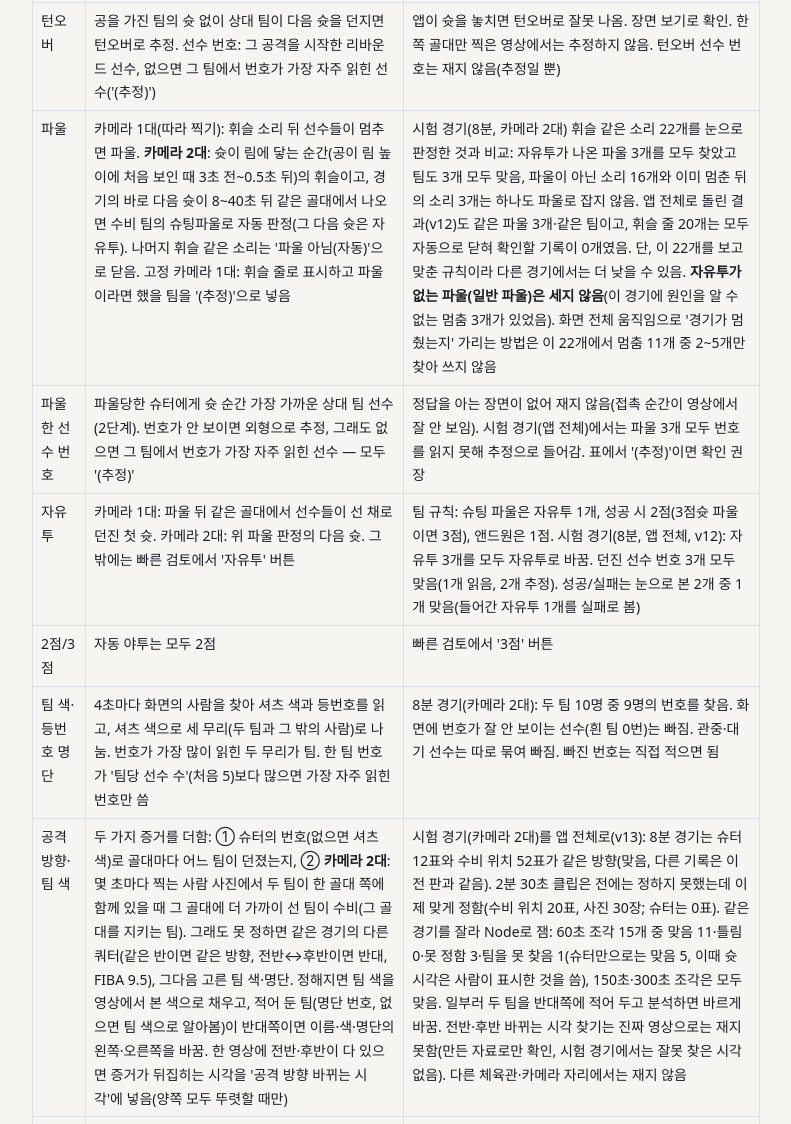
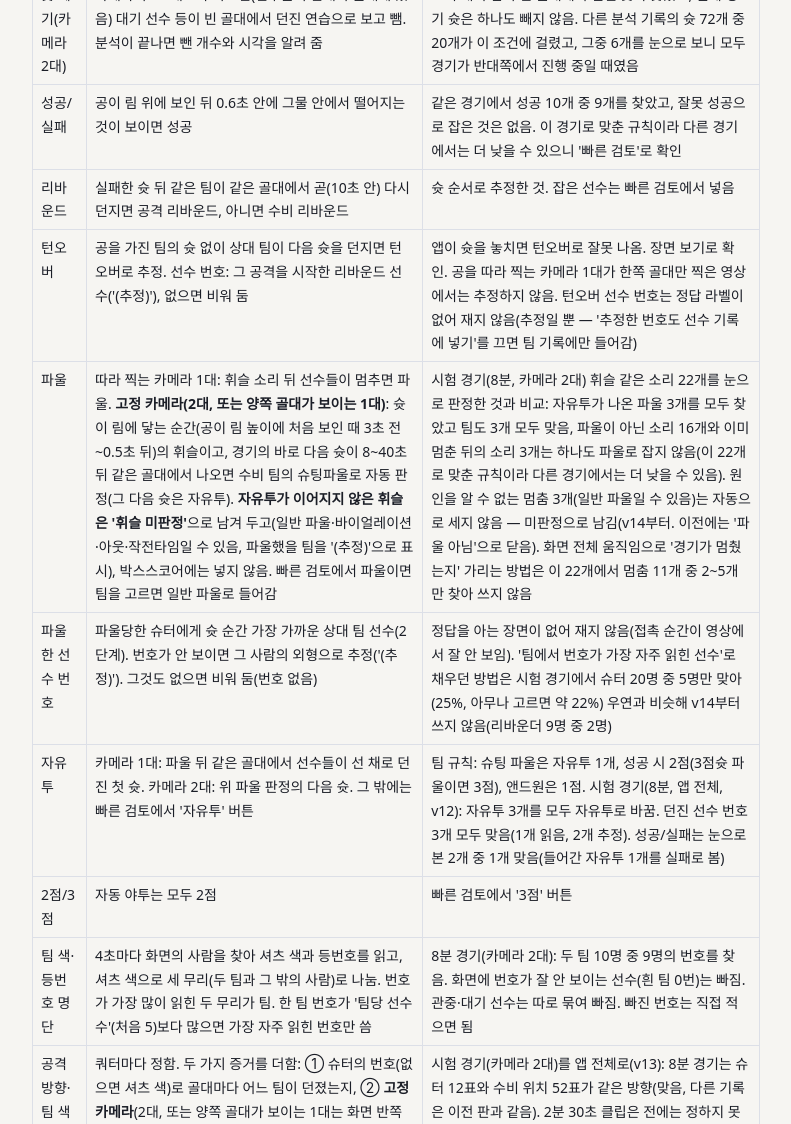
Before and after one commit to Goatkimtae/basketball-boxscore, a plain HTML site: page hoopstat/사용법.html in a window 1280 px wide. Shown: the part 2970-4094 px from the top of the page, without its empty margins (244-1035 px from the left). Drawn offline with Linux system fonts and the light colour scheme.

Commit message:
Guide: measured both-hoops camera (stand-in video), fouls left undecided, fallback numbers dropped, team colour from busy pictures
Co-Authored-By: Claude Opus 5.5 <noreply@anthropic.com>
Claude-Session: https://claude.ai/code/session_01PBFYGk6bifHLwkXuRspnaj

```diff
--- a/hoopstat/사용법.html
+++ b/hoopstat/사용법.html
@@ -84,16 +84,17 @@
     <tr><th>항목</th><th>방식</th><th>확인 결과와 한계</th></tr>
     <tr><td>골대 위치</td><td>체육관 설정의 골대 그림과 같은 곳을 매 장면 찾음</td><td>고정 카메라 2대 경기에서 99% 이상 찾음. 체육관이나 카메라 자리가 바뀌면 설정을 새로 만들어야 함. 골대 표시 때 누른 곳 가까이(좌우 30칸·위아래 24칸, 화면 폭 768 기준)의 주황·빨간 림을 찾아 한가운데로 옮김(끌 수 있음). 시험 영상 2분 30초: 림에서 12칸 위·아래·왼쪽·오른쪽을 눌러도 바르게 누른 것과 같은 슛 13개를 찾음(옮기기 전에는 4~5개). 림을 못 찾으면 누른 곳을 그대로 쓰고 그렇다고 알려 줌</td></tr>
     <tr><td>슛 시도</td><td>골대 근처에서 주황색으로 움직이는 공이 림 높이 이상 올라간 구간</td><td>고정 카메라 원본(8분 경기): 찾은 41개 중 39~40개가 실제 슛. 놓친 슛이 얼마나 되는지는 전부 세어 보지 못함. 밴드 화질 영상: 실제 슛 29개 중 12개만 찾음</td></tr>
+    <tr><td>양쪽 골대가 함께 보이는 카메라 1대</td><td>체육관 설정에서 한 영상의 두 림을 모두 표시하면, 두 골대를 같은 장면에서 따로따로 분석(골대마다 공·슛·성공 판정). 두 골대에서 1초 안에 같이 잡힌 슛은 하나만 남김. 분석 끝에 골대별로 보인 비율을 알려 줌</td><td>이런 영상이 없어, 시험 경기의 두 카메라 영상을 반씩 잘라 붙인 영상(한 화면에 두 림)으로 잼(Node): 이전 방식(한 장면에 골대 하나)은 슛 14개만 찾았고 왼쪽 골대 슛은 0개. 이제 42개를 찾아 그중 39개가 카메라 2대로 찾은 41개와 같음(카메라 2대에만 있는 것 2, 이 방식에만 있는 것 3), 성공/실패는 39개 중 38개가 같음. 실제로 한 대로 찍은 영상(골대가 작게 보임)에서는 재지 않음 — 정확도가 더 낮을 수 있음. 빈 골대 연습 슛 빼기는 카메라 2대에서만 됨</td></tr>
     <tr><td>연습 슛 빼기(카메라 2대)</td><td>슛 3초 전~1초 뒤에 그 골대 카메라의 움직임이 반대쪽 카메라의 0.4배보다 작으면(선수들이 반대쪽 골대에 있음) 대기 선수 등이 빈 골대에서 던진 연습으로 보고 뺌. 분석이 끝나면 뺀 개수와 시각을 알려 줌</td><td>시험 경기(8분): 앱이 찾은 슛 41개 중 1개를 뺌. 눈으로 보니 대기 팀이 빈 골대에서 던진 슛이 맞았고, 실제 경기 슛은 하나도 빼지 않음. 다른 분석 기록의 슛 72개 중 20개가 이 조건에 걸렸고, 그중 6개를 눈으로 보니 모두 경기가 반대쪽에서 진행 중일 때였음</td></tr>
     <tr><td>성공/실패</td><td>공이 림 위에 보인 뒤 0.6초 안에 그물 안에서 떨어지는 것이 보이면 성공</td><td>같은 경기에서 성공 10개 중 9개를 찾았고, 잘못 성공으로 잡은 것은 없음. 이 경기로 맞춘 규칙이라 다른 경기에서는 더 낮을 수 있으니 '빠른 검토'로 확인</td></tr>
     <tr><td>리바운드</td><td>실패한 슛 뒤 같은 팀이 같은 골대에서 곧(10초 안) 다시 던지면 공격 리바운드, 아니면 수비 리바운드</td><td>슛 순서로 추정한 것. 잡은 선수는 빠른 검토에서 넣음</td></tr>
-    <tr><td>턴오버</td><td>공을 가진 팀의 슛 없이 상대 팀이 다음 슛을 던지면 턴오버로 추정. 선수 번호: 그 공격을 시작한 리바운드 선수, 없으면 그 팀에서 번호가 가장 자주 읽힌 선수('(추정)')</td><td>앱이 슛을 놓치면 턴오버로 잘못 나옴. 장면 보기로 확인. 한쪽 골대만 찍은 영상에서는 추정하지 않음. 턴오버 선수 번호는 재지 않음(추정일 뿐)</td></tr>
-    <tr><td>파울</td><td>카메라 1대(따라 찍기): 휘슬 소리 뒤 선수들이 멈추면 파울. <b>카메라 2대</b>: 슛이 림에 닿는 순간(공이 림 높이에 처음 보인 때 3초 전~0.5초 뒤)의 휘슬이고, 경기의 바로 다음 슛이 8~40초 뒤 같은 골대에서 나오면 수비 팀의 슈팅파울로 자동 판정(그 다음 슛은 자유투). 나머지 휘슬 같은 소리는 '파울 아님(자동)'으로 닫음. 고정 카메라 1대: 휘슬 줄로 표시하고 파울이라면 했을 팀을 '(추정)'으로 넣음</td><td>시험 경기(8분, 카메라 2대) 휘슬 같은 소리 22개를 눈으로 판정한 것과 비교: 자유투가 나온 파울 3개를 모두 찾았고 팀도 3개 모두 맞음, 파울이 아닌 소리 16개와 이미 멈춘 뒤의 소리 3개는 하나도 파울로 잡지 않음. 앱 전체로 돌린 결과(v12)도 같은 파울 3개·같은 팀이고, 휘슬 줄 20개는 모두 자동으로 닫혀 확인할 기록이 0개였음. 단, 이 22개를 보고 맞춘 규칙이라 다른 경기에서는 더 낮을 수 있음. <b>자유투가 없는 파울(일반 파울)은 세지 않음</b>(이 경기에 원인을 알 수 없는 멈춤 3개가 있었음). 화면 전체 움직임으로 '경기가 멈췄는지' 가리는 방법은 이 22개에서 멈춤 11개 중 2~5개만 찾아 쓰지 않음</td></tr>
-    <tr><td>파울한 선수 번호</td><td>파울당한 슈터에게 슛 순간 가장 가까운 상대 팀 선수(2단계). 번호가 안 보이면 외형으로 추정, 그래도 없으면 그 팀에서 번호가 가장 자주 읽힌 선수 — 모두 '(추정)'</td><td>정답을 아는 장면이 없어 재지 않음(접촉 순간이 영상에서 잘 안 보임). 시험 경기(앱 전체)에서는 파울 3개 모두 번호를 읽지 못해 추정으로 들어감. 표에서 '(추정)'이면 확인 권장</td></tr>
+    <tr><td>턴오버</td><td>공을 가진 팀의 슛 없이 상대 팀이 다음 슛을 던지면 턴오버로 추정. 선수 번호: 그 공격을 시작한 리바운드 선수('(추정)'), 없으면 비워 둠</td><td>앱이 슛을 놓치면 턴오버로 잘못 나옴. 장면 보기로 확인. 공을 따라 찍는 카메라 1대가 한쪽 골대만 찍은 영상에서는 추정하지 않음. 턴오버 선수 번호는 정답 라벨이 없어 재지 않음(추정일 뿐 — '추정한 번호도 선수 기록에 넣기'를 끄면 팀 기록에만 들어감)</td></tr>
+    <tr><td>파울</td><td>따라 찍는 카메라 1대: 휘슬 소리 뒤 선수들이 멈추면 파울. <b>고정 카메라(2대, 또는 양쪽 골대가 보이는 1대)</b>: 슛이 림에 닿는 순간(공이 림 높이에 처음 보인 때 3초 전~0.5초 뒤)의 휘슬이고, 경기의 바로 다음 슛이 8~40초 뒤 같은 골대에서 나오면 수비 팀의 슈팅파울로 자동 판정(그 다음 슛은 자유투). <b>자유투가 이어지지 않은 휘슬은 '휘슬 미판정'</b>으로 남겨 두고(일반 파울·바이얼레이션·아웃·작전타임일 수 있음, 파울했을 팀을 '(추정)'으로 표시), 박스스코어에는 넣지 않음. 빠른 검토에서 파울이면 팀을 고르면 일반 파울로 들어감</td><td>시험 경기(8분, 카메라 2대) 휘슬 같은 소리 22개를 눈으로 판정한 것과 비교: 자유투가 나온 파울 3개를 모두 찾았고 팀도 3개 모두 맞음, 파울이 아닌 소리 16개와 이미 멈춘 뒤의 소리 3개는 하나도 파울로 잡지 않음(이 22개로 맞춘 규칙이라 다른 경기에서는 더 낮을 수 있음). 원인을 알 수 없는 멈춤 3개(일반 파울일 수 있음)는 자동으로 세지 않음 — 미판정으로 남김(v14부터. 이전에는 '파울 아님'으로 닫음). 화면 전체 움직임으로 '경기가 멈췄는지' 가리는 방법은 이 22개에서 멈춤 11개 중 2~5개만 찾아 쓰지 않음</td></tr>
+    <tr><td>파울한 선수 번호</td><td>파울당한 슈터에게 슛 순간 가장 가까운 상대 팀 선수(2단계). 번호가 안 보이면 그 사람의 외형으로 추정('(추정)'). 그것도 없으면 비워 둠(번호 없음)</td><td>정답을 아는 장면이 없어 재지 않음(접촉 순간이 영상에서 잘 안 보임). '팀에서 번호가 가장 자주 읽힌 선수'로 채우던 방법은 시험 경기에서 슈터 20명 중 5명만 맞아(25%, 아무나 고르면 약 22%) 우연과 비슷해 v14부터 쓰지 않음(리바운더 9명 중 2명)</td></tr>
     <tr><td>자유투</td><td>카메라 1대: 파울 뒤 같은 골대에서 선수들이 선 채로 던진 첫 슛. 카메라 2대: 위 파울 판정의 다음 슛. 그 밖에는 빠른 검토에서 '자유투' 버튼</td><td>팀 규칙: 슈팅 파울은 자유투 1개, 성공 시 2점(3점슛 파울이면 3점), 앤드원은 1점. 시험 경기(8분, 앱 전체, v12): 자유투 3개를 모두 자유투로 바꿈. 던진 선수 번호 3개 모두 맞음(1개 읽음, 2개 추정). 성공/실패는 눈으로 본 2개 중 1개 맞음(들어간 자유투 1개를 실패로 봄)</td></tr>
     <tr><td>2점/3점</td><td>자동 야투는 모두 2점</td><td>빠른 검토에서 '3점' 버튼</td></tr>
     <tr><td>팀 색·등번호 명단</td><td>4초마다 화면의 사람을 찾아 셔츠 색과 등번호를 읽고, 셔츠 색으로 세 무리(두 팀과 그 밖의 사람)로 나눔. 번호가 가장 많이 읽힌 두 무리가 팀. 한 팀 번호가 '팀당 선수 수'(처음 5)보다 많으면 가장 자주 읽힌 번호만 씀</td><td>8분 경기(카메라 2대): 두 팀 10명 중 9명의 번호를 찾음. 화면에 번호가 잘 안 보이는 선수(흰 팀 0번)는 빠짐. 관중·대기 선수는 따로 묶여 빠짐. 빠진 번호는 직접 적으면 됨</td></tr>
-    <tr><td>공격 방향·팀 색</td><td>두 가지 증거를 더함: ① 슈터의 번호(없으면 셔츠 색)로 골대마다 어느 팀이 던졌는지, ② <b>카메라 2대</b>: 몇 초마다 찍는 사람 사진에서 두 팀이 한 골대 쪽에 함께 있을 때 그 골대에 더 가까이 선 팀이 수비(그 골대를 지키는 팀). 그래도 못 정하면 같은 경기의 다른 쿼터(같은 반이면 같은 방향, 전반↔후반이면 반대, FIBA 9.5), 그다음 고른 팀 색·명단. 정해지면 팀 색을 영상에서 본 색으로 채우고, 적어 둔 팀(명단 번호, 없으면 팀 색으로 알아봄)이 반대쪽이면 이름·색·명단의 왼쪽·오른쪽을 바꿈. 한 영상에 전반·후반이 다 있으면 증거가 뒤집히는 시각을 '공격 방향 바뀌는 시각'에 넣음(양쪽 모두 뚜렷할 때만)</td><td>시험 경기(카메라 2대)를 앱 전체로(v13): 8분 경기는 슈터 12표와 수비 위치 52표가 같은 방향(맞음, 다른 기록은 이전 판과 같음). 2분 30초 클립은 전에는 정하지 못했는데 이제 맞게 정함(수비 위치 20표, 사진 30장; 슈터는 0표). 같은 경기를 잘라 Node로 잼: 60초 조각 15개 중 맞음 11·틀림 0·못 정함 3·팀을 못 찾음 1(슈터만으로는 맞음 5, 이때 슛 시각은 사람이 표시한 것을 씀), 150초·300초 조각은 모두 맞음. 일부러 두 팀을 반대쪽에 적어 두고 분석하면 바르게 바꿈. 전반·후반 바뀌는 시각 찾기는 진짜 영상으로는 재지 못함(만든 자료로만 확인, 시험 경기에서는 잘못 찾은 시각 없음). 다른 체육관·카메라 자리에서는 재지 않음</td></tr>
+    <tr><td>공격 방향·팀 색</td><td>쿼터마다 정함. 두 가지 증거를 더함: ① 슈터의 번호(없으면 셔츠 색)로 골대마다 어느 팀이 던졌는지, ② <b>고정 카메라</b>(2대, 또는 양쪽 골대가 보이는 1대는 화면 반쪽씩): 몇 초마다 찍는 사람 사진에서 두 팀이 한 골대 쪽에 함께 있을 때 그 골대에 더 가까이 선 팀이 수비(그 골대를 지키는 팀). 그래도 못 정하면 같은 경기의 다른 쿼터(같은 반이면 같은 방향, 전반↔후반이면 반대, FIBA 9.5), 그다음 고른 팀 색·명단. 팀 A·B는 적어 둔 명단 번호(없으면 고른 팀 색)로 알아보고, 방향 표에 어느 팀이 왼쪽 골대를 공격했는지 넣음. 팀 색은 경기가 그 반쪽에서 진행 중인 사진(사람 6명 이상)으로 찾고(대기 선수·관중 영향 줄임, 없으면 전체), 영상에서 본 색·근거·신뢰도를 보여 줌. 사람이 고른 색과 방향은 다시 분석해도 그대로. 한 영상에 전반·후반이 다 있으면 증거가 뒤집히는 시각을 '공격 방향 바뀌는 시각'에 넣음(양쪽 모두 뚜렷할 때만)</td><td>시험 경기(카메라 2대)를 앱 전체로(v13): 8분 경기는 슈터 12표와 수비 위치 52표가 같은 방향(맞음, 다른 기록은 이전 판과 같음). 2분 30초 클립은 전에는 정하지 못했는데 이제 맞게 정함(수비 위치 20표, 사진 30장; 슈터는 0표). 같은 경기를 잘라 Node로 잼: 60초 조각 15개 중 맞음 11·틀림 0·못 정함 3·팀을 못 찾음 1(슈터만으로는 맞음 5, 이때 슛 시각은 사람이 표시한 것을 씀), 150초·300초 조각은 모두 맞음. 팀 색 찾기에서 '경기가 그 반쪽에 있는 사진만' 쓰면 같은 두 팀(번호 명단 같음)이 나오고 두 팀 색 차이가 110.9 → 115.0으로 조금 커짐, 다른 무리에 섞이던 잘못 읽은 번호(24·30)가 빠짐. 전반·후반 바뀌는 시각 찾기는 진짜 영상으로는 재지 못함(만든 자료로만 확인, 시험 경기에서는 잘못 찾은 시각 없음). 다른 체육관·카메라 자리에서는 재지 않음</td></tr>
     <tr><td>쿼터</td><td>쿼터마다 영상을 따로 분석하고, 기록마다 쿼터를 적어 둠. 리바운드·턴오버는 쿼터 안에서만 계산(한 쿼터 끝의 슛이 다음 쿼터 첫 슛과 이어지지 않음). 쿼터별 득점, 쿼터를 골라 보는 팀·선수 기록, 저장 파일의 쿼터별 팀 기록</td><td>시험: 같은 2분 30초 클립을 이름만 바꿔 두 번 분석 → 두 번째가 저절로 2쿼터가 되고, 쿼터별 득점(흰색 4·4, 남색 2·2)과 2쿼터만의 기록이 바르게 나옴. 장면 보기·빠른 검토는 지금 고른 쿼터의 영상에서만 됨</td></tr>
     <tr><td>슈터 등번호</td><td>공을 잡은 순간 6초 전부터 1.5초 뒤까지 공 근처 사람을 셔츠 색으로 구분해 따라가고, 공을 든 사람의 번호를 읽음. 그 골대를 공격하는 팀 명단에 있는 번호만 넣음</td><td>8분 경기를 앱 전체 과정으로 분석(2026-11-16, v9): 슛 41개 중 9개에 번호를 읽어서 넣음. 그중 눈으로 확인할 수 있던 8개는 모두 맞음(이전 판에서는 10개 중 9개 맞고 1개 틀림). 같은 팀끼리 겹치면 다른 선수로 착각할 수 있음</td></tr>
     <tr><td>번호가 안 보일 때의 추정</td><td>경기 중 번호가 읽힌 선수마다 셔츠·반바지·신발·머리 색을 모아 두고, 가장 비슷한 선수를 고름(그 팀 명단 안에서). 약하게 읽힌 번호도 반영</td><td>시험 경기(8분, 카메라 2대)를 앱 전체로 돌렸을 때 추정한 슛 중 정답을 아는 12개 중 6개 맞음(이전 판 10개 중 2개. 아무나 골라도 맞을 확률은 약 20~25%). 개수가 적어 아직 믿을 만한 숫자는 아님. 같은 팀은 옷이 같아 구분이 거의 안 됨. 표에 '(추정)'. 믿기 어려우면 끄세요</td></tr>
```
